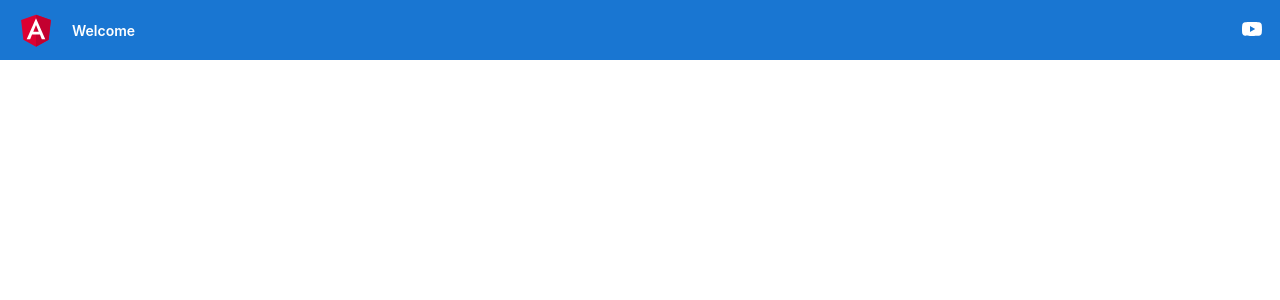
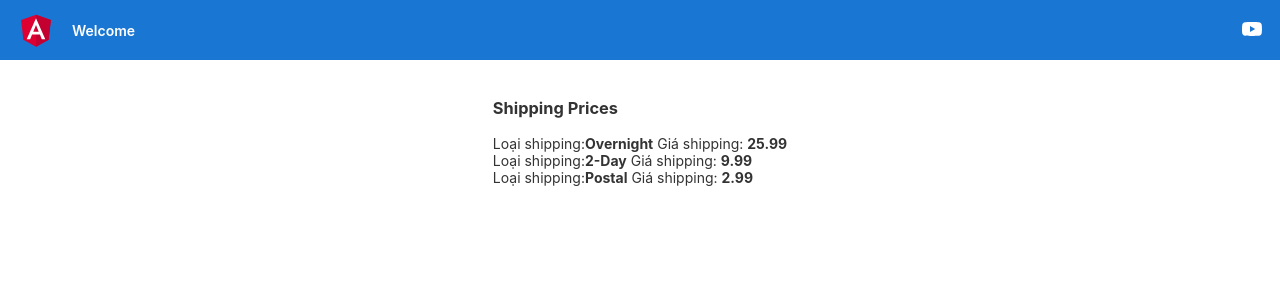
Before and after one commit to khaphan-github/angular-getstarted, an Angular app: page /shipping in a window 1280 px wide. Before the commit this address led to /. Shown: the top 300 px of the page. Built offline with nearby package versions, Linux system fonts and the light colour scheme.

Commit message:
Done get shipping prices then show them to view

```diff
--- a/src/app/app.module.ts
+++ b/src/app/app.module.ts
@@ -12,13 +12,14 @@
 import { Product } from './products/product';
 import { AlertComponent } from './alert/alert.component';
 import { ProductListService } from './product-list/product-list.service';
+import { ShippingComponent } from './shipping/shipping.component';
 
 const routes: Routes = [
   { path: '', component: HomeComponent },
   { path: 'products/:productId', component: ProductComponent },
   { path: 'products', component: ProductListComponent },
   { path: 'shopping-cart', component: ShoppingCartComponent },
-
+  { path: 'shipping', component: ShippingComponent },
 ];
 
 @NgModule({
@@ -27,7 +28,7 @@
 
     HomeComponent,
     ShoppingCartComponent,
-
+    ShippingComponent,
     ProductListComponent,
     ProductComponent,
     AlertComponent
--- /dev/null
+++ b/src/app/shipping/shipping.component.html
@@ -0,0 +1,6 @@
+<h3>Shipping Prices</h3>
+
+<div class="shipping-item" *ngFor="let shipping of shippingCosts | async">
+  <span>Loại shipping:<strong>{{ shipping.type }}</strong> </span>
+  <span> Giá shipping: <strong> {{ shipping.price }}</strong></span>
+</div>
--- /dev/null
+++ b/src/app/shipping/shipping.component.ts
@@ -0,0 +1,18 @@
+import { Component, OnInit } from '@angular/core';
+import { Observable } from 'rxjs';
+import { CartService } from '../shopping-cart/cart.service';
+
+@Component({
+  selector: 'app-shipping',
+  templateUrl: './shipping.component.html',
+  styleUrls: ['./shipping.component.css']
+})
+export class ShippingComponent implements OnInit {
+  shippingCosts!: Observable<{ type: string, price: number }[]>;
+  constructor(private cartService: CartService) { }
+
+  ngOnInit() {
+    this.shippingCosts = this.cartService.getShippingPrices();
+  }
+
+}
--- a/src/app/shopping-cart/cart.component.html
+++ b/src/app/shopping-cart/cart.component.html
@@ -1,7 +1,6 @@
-
 <div *ngIf='ProductList && ProductList.length'>
     <div class="product-element">
-<h1>Giỏ hàng</h1>
+        <h1>Giỏ hàng</h1>
 
         <div *ngFor="let product of ProductList">
             <div class="product-items">
@@ -11,6 +10,9 @@
             </div>
         </div>
     </div>
+    <div class="purchase">
+        <button type="button" routerLink="/shipping">Thanh toán</button>
+    </div>
 </div>
 <div *ngIf='ProductList && ProductList.length === 0'>
     <span>Không có sản phẩm trong giỏ hàng</span>
```
Also changed, not shown: src/app/shipping/shipping.component.css (added).
